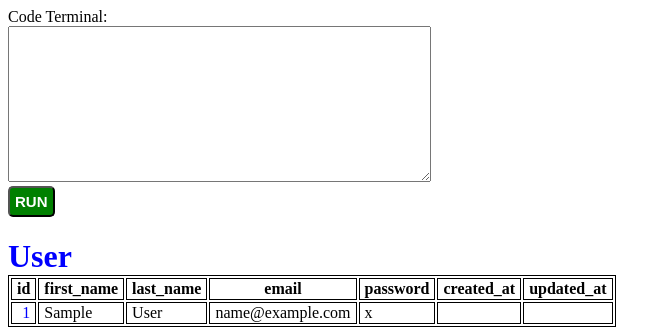
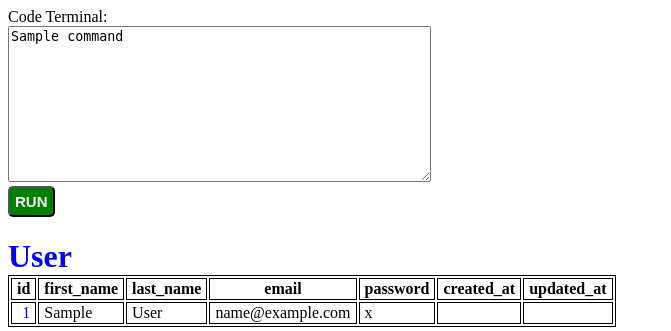
Before and after one commit to WolfElkan/CDJ-DjangoWall, a Django app: template apps/main/templates/main/dbgui.html in a window 1280 px wide. Shown: the top 331 px of the page, without its empty margins (0-671 px from the left). Run offline with Django 3.2, Linux system fonts and the light colour scheme; data comes from the database, SQL or seed files in the repository; both versions use the stored data as it was after the commit; tables that the repository leaves empty hold one stand-in row (values such as "Sample post"); the template is opened without the code that fills it: values that come from a table or form of the project are taken from there, most other values are stand-ins (such as "Sample title", 1, 10 or a date in 2020); parts of the project's set-up code (start-up, migrations or seed data) failed here and were passed over.

Commit message:
code terminal data persists

```diff
--- a/apps/main/templates/main/dbgui.html
+++ b/apps/main/templates/main/dbgui.html
@@ -48,7 +48,7 @@
 Code Terminal:
 <form action="/query" method="post">
 	{% csrf_token %}
-	<textarea name="command" rows="10" cols="50" style="font-family: monospace;"></textarea>
+	<textarea name="command" rows="10" cols="50" style="font-family: monospace;">{{ command }}</textarea>
 	<input class="button" style="background-color: green;" type="submit" value="RUN">
 </form>
 
--- a/apps/main/views.py
+++ b/apps/main/views.py
@@ -26,11 +26,14 @@ def dbgui(request):
 		'User'   : User.objects.all(),
 		'Message': Message.objects.all(),
 		'Comment': Comment.objects.all(),
+		'command': request.session['command']
 	}
 	return render(request, "main/dbgui.html", context)
 
 def query(request):
-	exec(request.POST['command'])
+	command = request.POST['command']
+	request.session['command'] = command
+	exec(command)
 	return redirect ('/dbgui')
 
 def users_delete(request, id):
```
Also changed, not shown: db.sqlite3, 1 other file.
